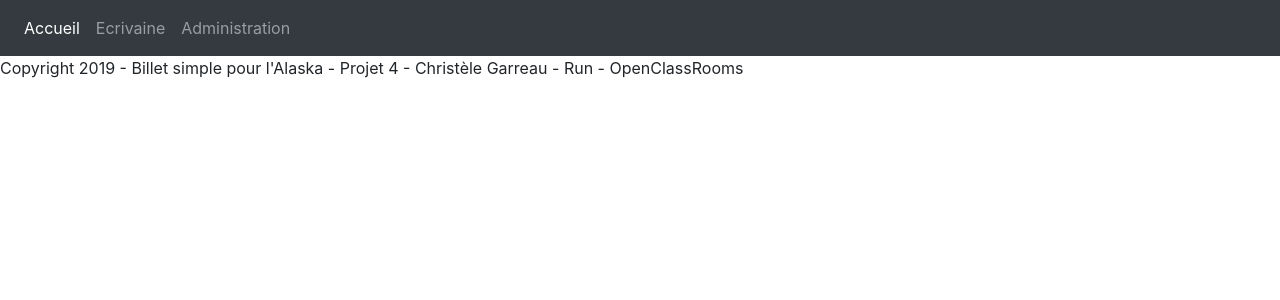
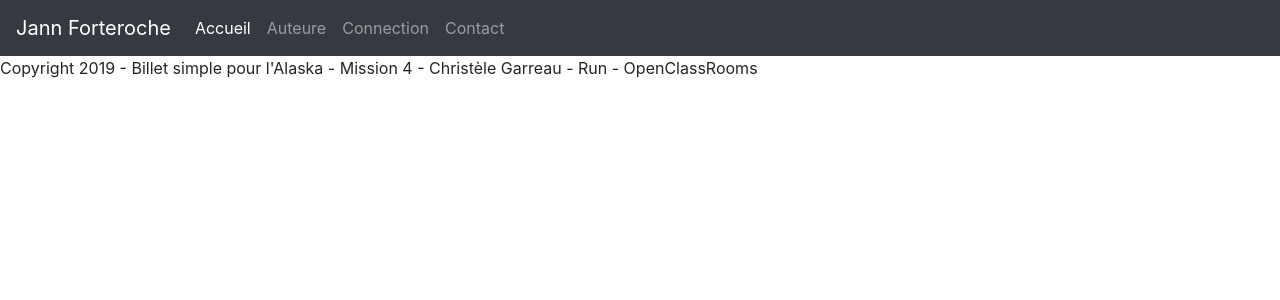
Before and after one commit to christ974/projet4, a PHP site: page /template.php in a window 1280 px wide. Shown: the top 300 px of the page. Run offline with PHP 8.4, Linux system fonts and the light colour scheme; data that the repository does not hold is empty; some libraries are stand-ins or nearby versions.

Commit message:
Mise à jour du fichier

```diff
--- a/Views/template.php
+++ b/Views/template.php
@@ -1,17 +1,21 @@
 <!DOCTYPE html>
 <html lang="fr">
+
 <head>
     <meta charset="utf-8" />
-        <meta name="viewport" content="width=device-width, initial-scale=1.0">
+    <meta name="viewport" content="width=device-width, initial-scale=1, shrink-to-fit=no">
     <meta http-equiv="X-UA-Compatible" content="ie=edge">
+
     <link rel="stylesheet" href="https://stackpath.bootstrapcdn.com/bootstrap/4.3.1/css/bootstrap.min.css" integrity="sha384-ggOyR0iXCbMQv3Xipma34MD+dH/1fQ784/j6cY/iJTQUOhcWr7x9JvoRxT2MZw1T" crossorigin="anonymous">
+
     <title>Blog Jann Forteroche</title>
+
     <!-- Référencement début -->
-        <meta name="description" content="Les éditions A.E.E. présentent le dernier opus de l'aventurier et écrivain Jann Forteroche 'Billet simple pour l'Alaska'. Découvrez tous les mois, un chapitre inédit." />
+    <meta name="description" content="Les éditions A.E.E. présentent le dernier opus de l'aventurière et écrivaien Jann Forteroche 'Billet simple pour l'Alaska'. Découvrez tous les mois, un chapitre inédit." />
 
     <!-- Schema.org meta pour Google+ -->
     <meta itemprop="name" content="Blog Jann Forteroche, son dernier opus 'Billet simple pour l'Alaska'">
-        <meta itemprop="description" content="Les éditions A.E.E. présentent le dernier opus de l'aventurier et écrivain Jann Forteroche 'Billet simple pour l'Alaska'. Découvrez tous les mois, un chapitre inédit.">
+    <meta itemprop="description" content="Les éditions A.E.E. présentent le dernier opus de l'aventurière et écrivaine Jann Forteroche 'Billet simple pour l'Alaska'. Découvrez tous les mois, un chapitre inédit.">
     <meta itemprop="image" content="https://www.exemple.com/wa_files/image-google.png">
 
     <!-- Card meta pour Twitter -->
@@ -25,52 +29,54 @@
     <meta property="og:title" content="Blog Jann Forteroche, son dernier opus 'Billet simple pour l'Alaska'" />
     <meta property="og:url" content="https://files.000webhost.com/" />
     <meta property="og:image" content="https://exemple.com/wa_files/image-fb.png" />
-        <meta property="og:description" content="Les éditions A.E.E. présentent le dernier opus de l'aventurier et écrivain Jann Forteroche 'Billet simple pour l'Alaska'. Découvrez tous les mois, un chapitre inédit."/>
+    <meta property="og:description" content="Les éditions A.E.E. présentent le dernier opus de l'aventurière et écrivaine Jann Forteroche 'Billet simple pour l'Alaska'. Découvrez tous les mois, un chapitre inédit." />
     <meta property="og:site_name" content="Blog Jann Forteroche, son dernier opus 'Billet simple pour l'Alaska'" />
     <!-- Référencement fin -->
 
     <link href="/css/style.css" rel="stylesheet" />
-        <script src='https://cloud.tinymce.com/5/tinymce.min.js?ct1gvv698ohpp1cy6r3mu86ggrfcs7p7321ez8cm72qgkltr'></script>
+    <script src='https://cloud.tinymce.com/5/tinymce.min.js?apiKey=ct1gvv698ohpp1cy6r3mu86ggrfcs7p7321ez8cm72qgkltr'></script>
         <script>
     tinymce.init({
-        selector: 'textarea',
-        language_url : '../public/Language/fr_FR.js'
-        //language_url: 'public/Language/fr_FR.js'
+        selector: '#mytextarea',
+        language_url : '/Language/fr_FR.js',
+        language: 'fr_FR'
     });
+    console.log('Salut');
 </script>
+
 </head>
 
 <body>
     <div id="accueil">
+
         <header>
-                <nav class="navbar navbar-expand-lg fixed-top navbar-dark bg-dark">
 
-                    <div class="collapse navbar-collapse" id="navbarNavDropdown">
-                        <ul class="navbar-nav">
-                            <li class="nav-item active">
-                                <a class="nav-link" href="/">Accueil <span class="sr-only">(current)</span></a>
-                            </li>
-                            <li class="nav-item">
-                                <a class="nav-link" href="/auteur">Ecrivaine</a>
-                            </li>
-                            <li class="nav-item">
-                                <a class="nav-link" href="/administration">Administration</a>
-                            </li>
+            <div class="container-fluide">
+
+                <nav class="navbar navbar-expand-lg navbar-light bg-light navbar-dark bg-dark fixed-top"> <a class="navbar-brand" href="/"> Jann Forteroche </a> <button class="navbar-toggler" type="button" data-toggle="collapse" data-target="#navbarTogglerDemo02" aria-controls="navbarTogglerDemo02" aria-expanded="false" aria-label="Toggle navigation"> <span class="navbar-toggler-icon"></span> </button>
+                    <div class="collapse navbar-collapse" id="navbarTogglerDemo02">
+                        <ul class="navbar-nav mr-auto mt-2 mt-lg-0">
+                            <li class="nav-item active"> <a class="nav-link" href="/"> Accueil <span class="sr-only"> (current) </span></a> </li>
+                            <li class="nav-item"> <a class="nav-link" href="/auteur"> Auteure </a> </li>
+                            <li class="nav-item"> <a class="nav-link " href="/login"> Connection </a> </li>
+                            <li class="nav-item"> <a class="nav-link " href="/contact"> Contact </a> </li>
                         </ul>
+
                     </div>
                 </nav>
+            </div>
         </header>
     </div>
 
     <p><?= $content; ?></p>
 
     <footer id="#footer">
-            <p>
+        <p class="autres">
             <a class="footerInfo" href="../mentions_legales" target="_blank">Mentions légales </a>&amp;
             <a class="footerInfo" href="../politiqueDonneesPerso" target="_blank"> Politique des Données Personnelles</a>
         </p>
-            <p>
-                Copyright 2019 - Billet simple pour l'Alaska<i class="fas fa-bicycle"></i> - Projet 4 - Christèle Garreau - Run - OpenClassRooms
+        <p class="autres">
+            Copyright 2019 - Billet simple pour l'Alaska<i class="fas fa-bicycle"></i> - Mission 4 - Christèle Garreau - Run - OpenClassRooms
         </p>
     </footer>
 
@@ -78,4 +84,5 @@
     <script src="https://cdnjs.cloudflare.com/ajax/libs/popper.js/1.14.7/umd/popper.min.js" integrity="sha384-UO2eT0CpHqdSJQ6hJty5KVphtPhzWj9WO1clHTMGa3JDZwrnQq4sF86dIHNDz0W1" crossorigin="anonymous"></script>
     <script src="https://stackpath.bootstrapcdn.com/bootstrap/4.3.1/js/bootstrap.min.js" integrity="sha384-JjSmVgyd0p3pXB1rRibZUAYoIIy6OrQ6VrjIEaFf/nJGzIxFDsf4x0xIM+B07jRM" crossorigin="anonymous"></script>
 </body>
+
 </html>
```
Lines whose indentation alone changed are shown as unchanged.
